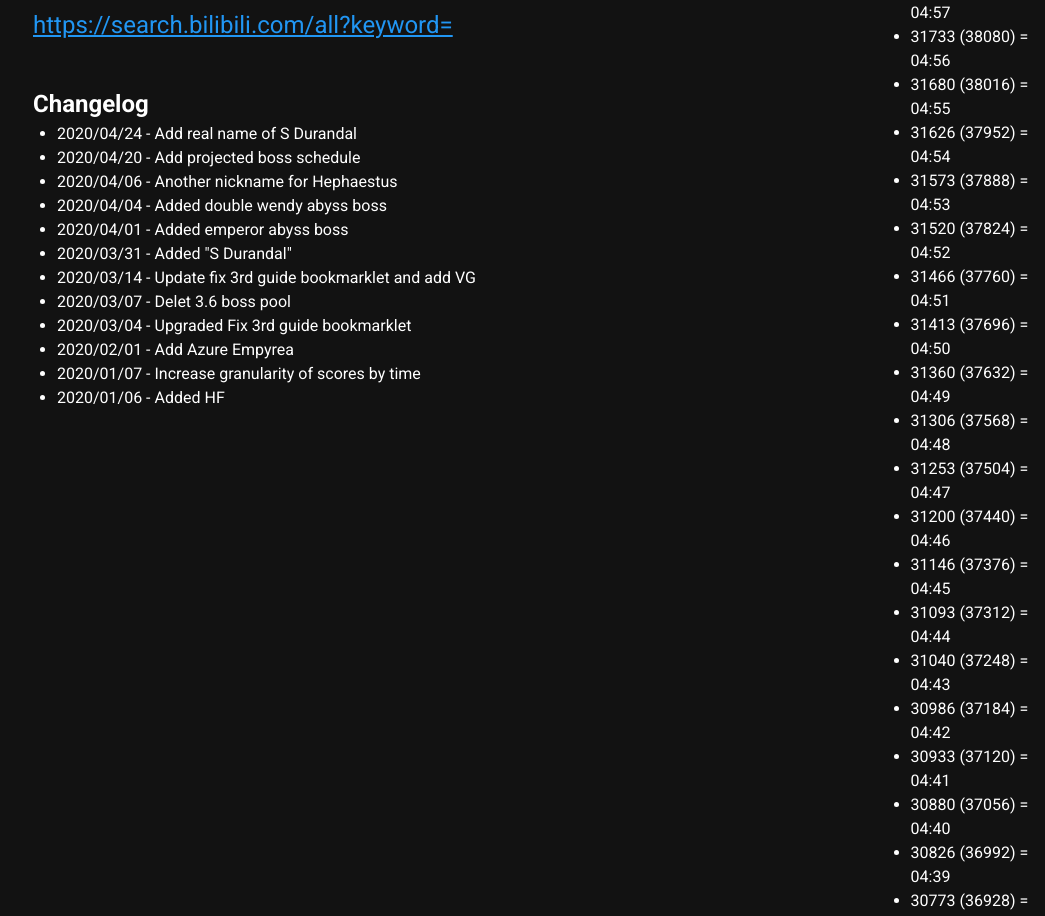
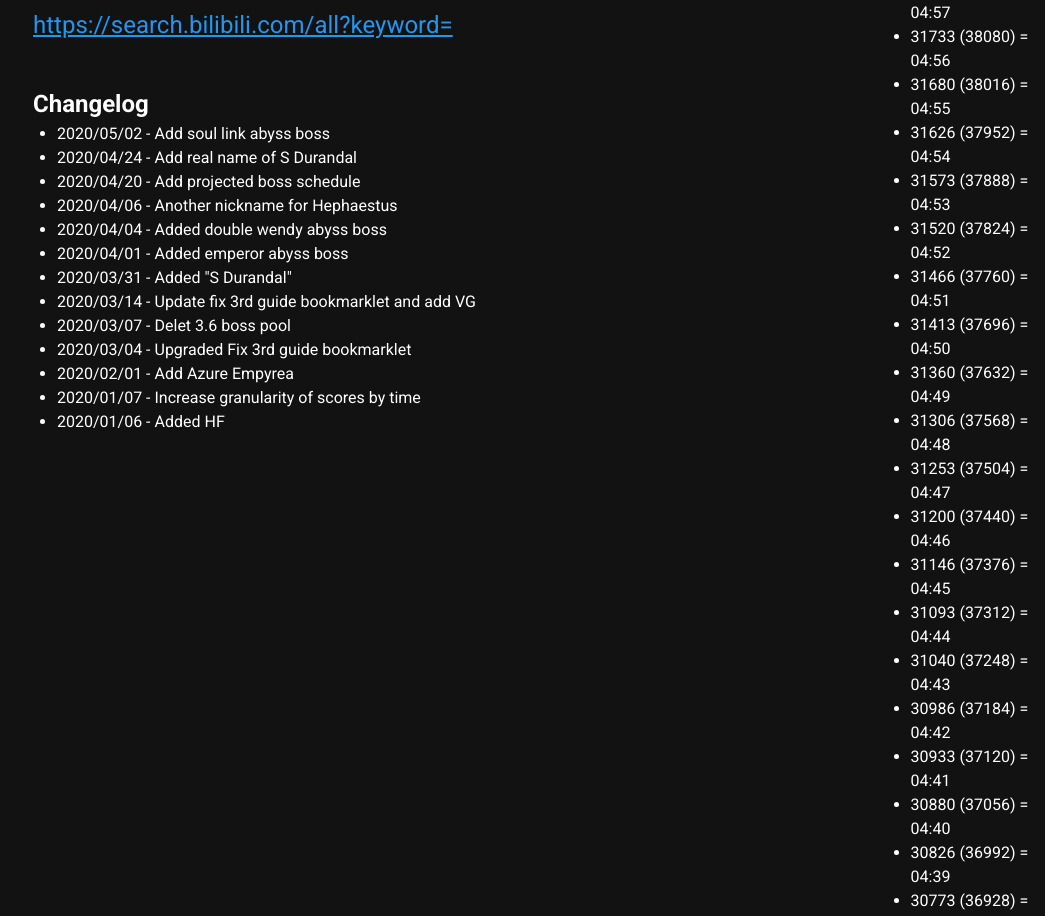
Before and after one commit to PaeP3nguin/honkai-guide, a Vue app: page /#/ in a window 1280 px wide. Shown: the part 1243-2159 px from the top of the page, without its empty margins (235-1280 px from the left). Built offline with nearby package versions, Linux system fonts and the light colour scheme.

Commit message:
Add soul link abyss boss

```diff
--- a/src/views/Search.vue
+++ b/src/views/Search.vue
@@ -99,6 +99,7 @@
 
         <h2 class="section-head">Changelog</h2>
         <ul>
+          <li>2020/05/02 - Add soul link abyss boss</li>
           <li>2020/04/24 - Add real name of S Durandal</li>
           <li>2020/04/20 - Add projected boss schedule</li>
           <li>2020/04/06 - Another nickname for Hephaestus</li>
@@ -215,6 +216,7 @@ const bossToChinese = {
   RPC: ["飞机", "RPC - 6626"],
   "Shadow Knight (SK)": ["月轮"],
   "Son of Darkness (Abyss only)": ["黑夜之子"],
+  "Soul link mobs (Abyss only)": ["关底", "双灵魂链接", "红莲泰坦"],
   Tonatiuh: ["托纳提乌", "龙虾"],
   "Wendy + Ganesha (Abyss only)": ["猪温"]
 };
```
